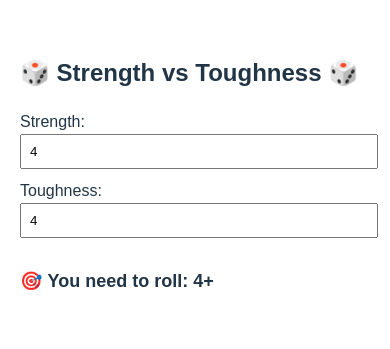
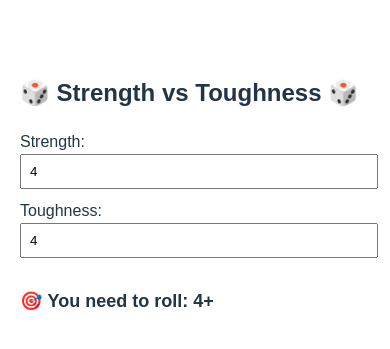
Before and after one commit to RichHallsworth/WH40K-Wound-Calc, a React (Vite) app: page / in a window 390 px wide. Shown: the part 257-606 px from the top of the page. Built offline with nearby package versions, Linux system fonts and the light colour scheme.

Commit message:
Fix mobile vertical alignment

```diff
--- a/src/App.jsx
+++ b/src/App.jsx
@@ -21,7 +21,7 @@ export default function App() {
       : '–';
 
   return (
-    <div style={{ padding: '20px', fontFamily: 'sans-serif', maxWidth: '400px', margin: '0 auto' }}>
+    <div style={{ padding: '20px', fontFamily: 'sans-serif', maxWidth: '400px', margin: '0 auto', marginTop: '40px' }}>
       <h2>🎲 Strength vs Toughness 🎲</h2>
 
       <div>
```
